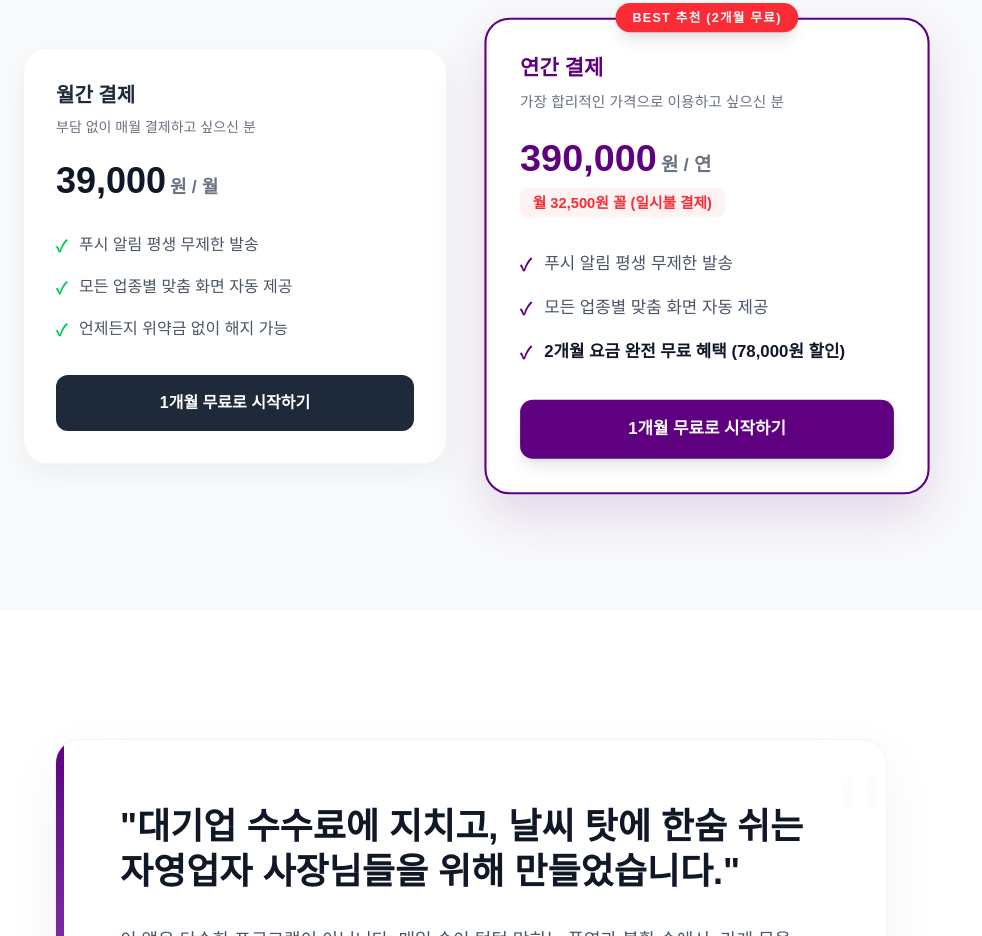
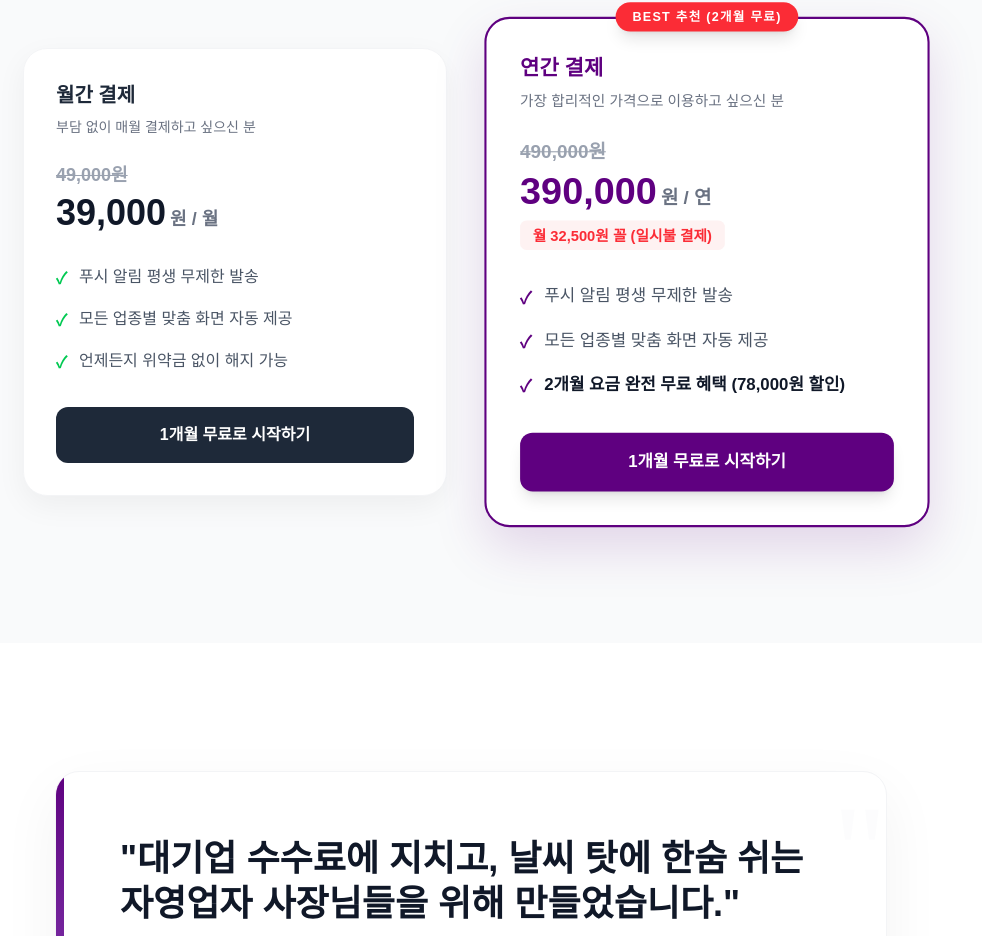
Before and after one commit to hannune-s/nao3, a Next.js app: page / in a window 1280 px wide. Shown: the part 8027-8963 px from the top of the page, without its empty margins (169-1151 px from the left). Built offline with nearby package versions, Linux system fonts and the light colour scheme.

Commit message:
fix: update pricing plans to show original strikethrough prices

```diff
--- a/src/app/page.tsx
+++ b/src/app/page.tsx
@@ -652,9 +652,12 @@ export default function LandingPage() {
             <div className="w-full md:w-1/2 bg-white rounded-3xl p-8 shadow-[0_10px_30px_rgba(0,0,0,0.05)] border border-gray-100 relative hover:-translate-y-2 transition-transform duration-300">
               <h4 className="text-xl font-bold text-gray-800 mb-2">월간 결제</h4>
               <p className="text-gray-500 text-sm font-medium mb-6">부담 없이 매월 결제하고 싶으신 분</p>
-              <div className="flex items-baseline gap-1 mb-8">
-                <span className="text-4xl font-black text-gray-900">39,000</span>
-                <span className="text-lg font-bold text-gray-500">원 / 월</span>
+              <div className="flex flex-col mb-8">
+                <span className="text-lg text-gray-400 font-bold line-through mb-1">49,000원</span>
+                <div className="flex items-baseline gap-1">
+                  <span className="text-4xl font-black text-gray-900">39,000</span>
+                  <span className="text-lg font-bold text-gray-500">원 / 월</span>
+                </div>
               </div>
               <ul className="space-y-4 mb-8">
                 <li className="flex items-start gap-3">
@@ -682,9 +685,12 @@ export default function LandingPage() {
               </div>
               <h4 className="text-xl font-bold text-[#5F0080] mb-2">연간 결제</h4>
               <p className="text-gray-500 text-sm font-medium mb-6">가장 합리적인 가격으로 이용하고 싶으신 분</p>
-              <div className="flex items-baseline gap-1 mb-2">
-                <span className="text-4xl font-black text-[#5F0080]">390,000</span>
-                <span className="text-lg font-bold text-gray-500">원 / 연</span>
+              <div className="flex flex-col mb-2">
+                <span className="text-lg text-gray-400 font-bold line-through mb-1">490,000원</span>
+                <div className="flex items-baseline gap-1">
+                  <span className="text-4xl font-black text-[#5F0080]">390,000</span>
+                  <span className="text-lg font-bold text-gray-500">원 / 연</span>
+                </div>
               </div>
               <p className="text-sm font-bold text-red-500 mb-8 bg-red-50 inline-block px-3 py-1 rounded-md">
                 월 32,500원 꼴 (일시불 결제)
```
